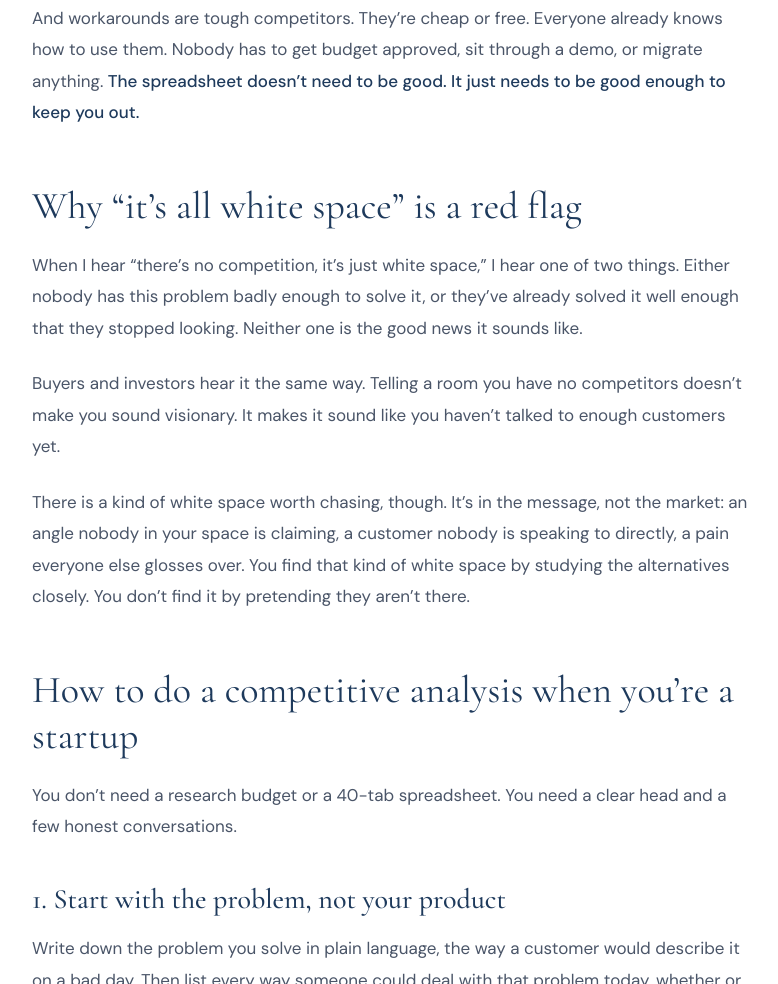
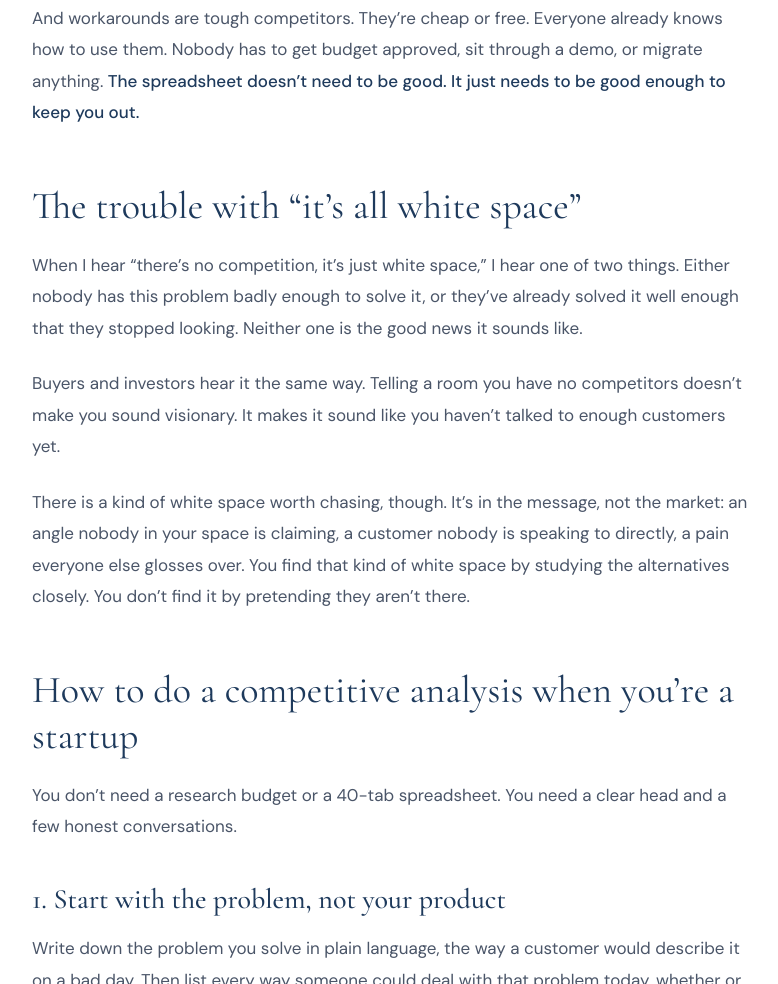
Before and after one commit to GreenwoodMarketing/gmc-website, a plain HTML site: page website/blog/startup-competitive-analysis.html in a window 1280 px wide. Shown: the part 1742-2726 px from the top of the page, without its empty margins (248-1026 px from the left). Drawn offline with nearby package versions, Linux system fonts and the light colour scheme.

Commit message:
Rename repeated red-flag subheading
Co-Authored-By: Claude Opus 5.5 <noreply@anthropic.com>
Claude-Session: https://claude.ai/code/session_01F6xB3JKNhnhBXHeyVkC7Lx

```diff
--- a/website/blog/startup-competitive-analysis.html
+++ b/website/blog/startup-competitive-analysis.html
@@ -110,7 +110,7 @@
     <p>Positioning expert April Dunford calls these <em>competitive alternatives</em>: what your customers would do if you didn&#8217;t exist. It&#8217;s the most useful definition of competition I know, because it&#8217;s the one your buyer actually uses.</p>
     <p>And workarounds are tough competitors. They&#8217;re cheap or free. Everyone already knows how to use them. Nobody has to get budget approved, sit through a demo, or migrate anything. <strong>The spreadsheet doesn&#8217;t need to be good. It just needs to be good enough to keep you out.</strong></p>
 
-    <h2>Why &#8220;it&#8217;s all white space&#8221; is a red flag</h2>
+    <h2>The trouble with &#8220;it&#8217;s all white space&#8221;</h2>
     <p>When I hear &#8220;there&#8217;s no competition, it&#8217;s just white space,&#8221; I hear one of two things. Either nobody has this problem badly enough to solve it, or they&#8217;ve already solved it well enough that they stopped looking. Neither one is the good news it sounds like.</p>
     <p>Buyers and investors hear it the same way. Telling a room you have no competitors doesn&#8217;t make you sound visionary. It makes it sound like you haven&#8217;t talked to enough customers yet.</p>
     <p>There is a kind of white space worth chasing, though. It&#8217;s in the message, not the market: an angle nobody in your space is claiming, a customer nobody is speaking to directly, a pain everyone else glosses over. You find that kind of white space by studying the alternatives closely. You don&#8217;t find it by pretending they aren&#8217;t there.</p>
```
